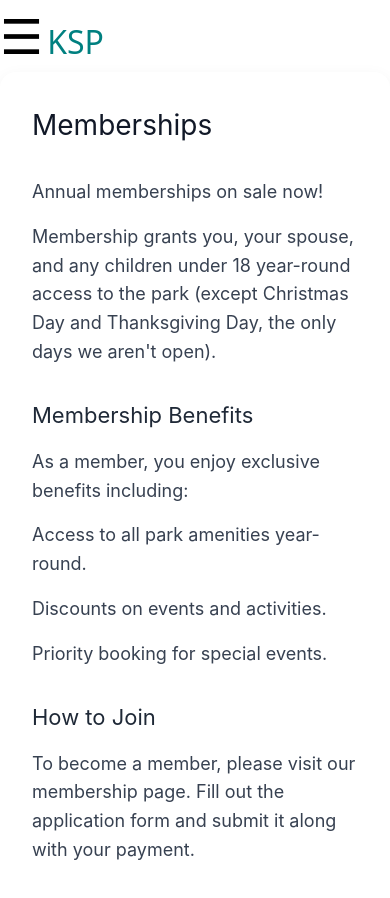
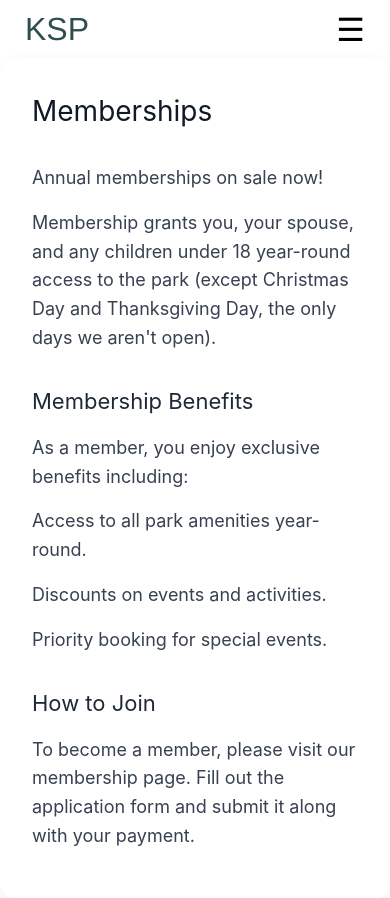
Before and after one commit to kellyjvan/KSP, a SvelteKit app: page /membership in a window 390 px wide. Shown: the top 898 px of the page. Built offline with nearby package versions, Linux system fonts and the light colour scheme.

Commit message:
Cleaning up the header mobile view.

```diff
--- a/package.json
+++ b/package.json
@@ -32,7 +32,7 @@
 	},
 	"devDependencies": {
 		"@sveltejs/adapter-auto": "^6.0.0",
-		"@sveltejs/kit": "^2.16.0",
+		"@sveltejs/kit": "^2.49.2",
 		"@sveltejs/package": "^2.0.0",
 		"@sveltejs/vite-plugin-svelte": "^5.0.0",
 		"autoprefixer": "^10.4.21",
--- a/src/Header.svelte
+++ b/src/Header.svelte
@@ -1,5 +1,4 @@
 <script>
-  import { slide } from 'svelte/transition';
   import "/src/app.css";
 
   let menuOpen = false;
@@ -16,6 +15,10 @@
     //{ href: "/contact", label: "Contact" },
     //{ href: "/terms", label: "Terms of Service" }
   ];
+
+  function closeMenu() {
+    menuOpen = false;
+  }
 
   function toggleMenu() {
     menuOpen = !menuOpen;
@@ -39,36 +42,66 @@
     font-size: 1.4em;
   }
 
-  ul li a:hover {
-    color: red;
+  a:hover {
+    color: blue;
   }
   /*  */
 
+
 /* mobile nav */
-  .mobile-nav button {
-    font-size: 3em;
-  }
 
 
 
-  .mobile-nav ul {
-    padding: 5px 5px 5px 20px;
-    margin: 0px 0px 0px 0px;
-    background-color: lightgray;
-    border: 2px solid gray;
+
+ .mobile-nav .button-row {
+    display: flex;
+    justify-content: space-between;
+    align-items: center;
+    padding: 5px 25px 5px 25px;
+    font-size: 1.0em;
+    a {
+      color: darkslategray;
+      font-size: 2em;
+      font-family: 'Franklin Gothic Medium', 'Arial Narrow', Arial, sans-serif;
+    }
+
+    button {
+      border-radius: 15px;
+      font-size: 2em;
+    }
+ }
+
+  .mobile-nav .dropdown ul {
+    display: inline-block;
+    box-shadow: 0 2px 8px rgba(0, 0, 0, 0.10);
+    background-color: rgb(223, 230, 230);
+    border-radius: 4px;
+    margin-right: 10px;
   }
 
-
-
-  .mobile-nav a {
-    color: teal;
-    font-size: 2em;
-    position: right;
-    align-items: right;
-
+  .mobile-nav .dropdown ul a li {
+    font-size: 1.2em;
+    padding: 5px 20px 5px 20px;
   }
 
+  .close-button {
+    width: 100%;
+    display: flex;
+    justify-content: right;
+    border-bottom-left-radius: 4px;
+    border-bottom-right-radius: 4px;
+    background-color: rgb(128, 126, 126);
+    padding: 10px 15px 10px 15px;
+    span {
+      font-size: 1em;
+    }
+  }
 
+  .mobile-nav .dropdown {
+    display: flex;
+    right: 0;
+    position: absolute;
+  }
 
   @media (max-width: 992px) {
     .desktop-nav {
@@ -84,18 +117,29 @@
 
 </style>
 <nav class="mobile-nav">
-  <button  on:click={toggleMenu}>
+  <div class="button-row">
+   <a href="/" on:click={closeMenu}>KSP</a>
+    <button  on:click={toggleMenu}>
     ☰
-  </button>
+    </button>
+  </div>
 
-  <a href="/">KSP</a>
-  {#if menuOpen}
-  <ul class="mobile-nav">
+  <div class="dropdown">
+    {#if menuOpen}
+    <ul class="mobile-nav">
     {#each navLinks as link}
-      <li><a href={link.href} on:click={() => (menuOpen = false)}>{link.label}</a></li>
+      <a href={link.href} on:click={() => (menuOpen = false)}><li>{link.label}</li></a>
     {/each}
+    <button type="button" class="close-button" on:click={() => (menuOpen = false)}><span>Close   ▲</span></button>
   </ul>
+
   {/if}
+
+  </div>
+
+
+
+
 
 
 </nav>
```
Also changed, not shown: 1 other file (tests, documents, lock files or other folders).
